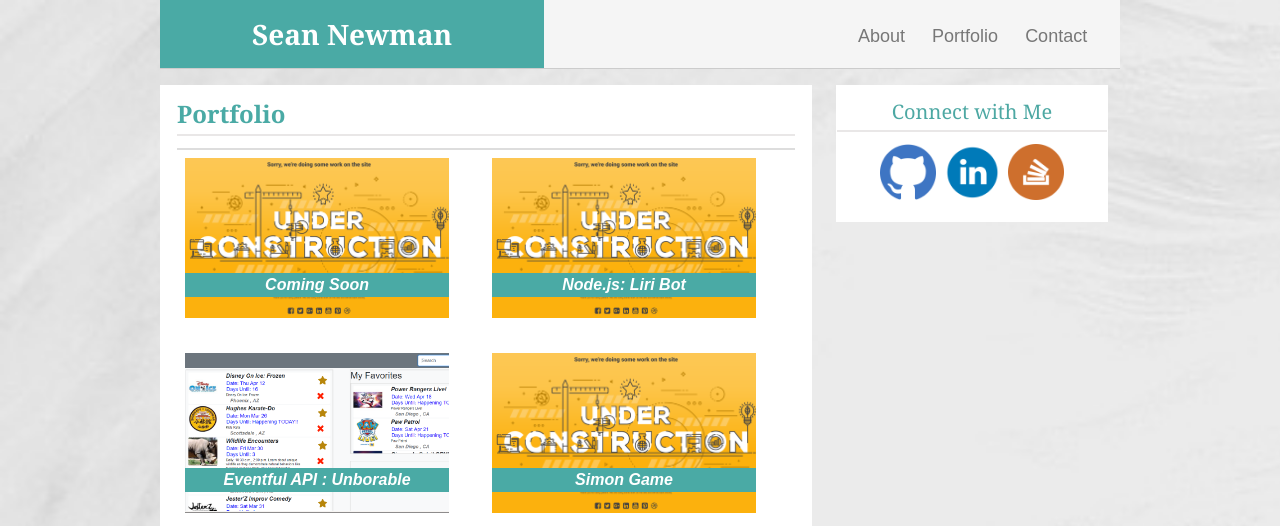
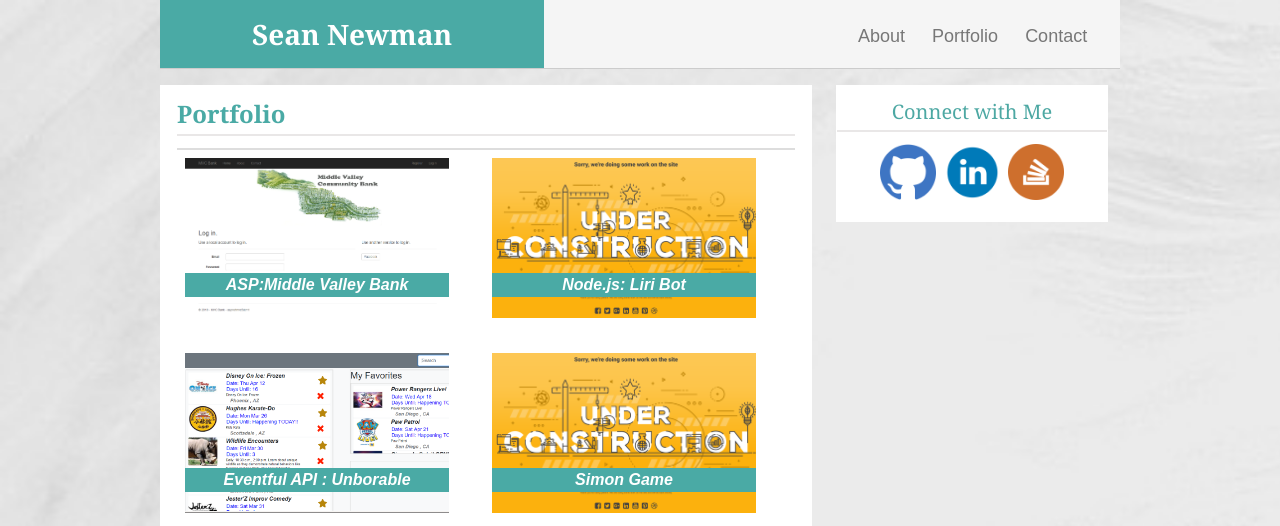
Before and after one commit to seangnewman/seangnewman.github.io, a plain HTML site: page portfolio.html in a window 1280 px wide. Shown: the top 526 px of the page. Drawn offline with Linux system fonts and the light colour scheme.

Commit message:
added automated teller using mvc

```diff
--- a/portfolio.html
+++ b/portfolio.html
@@ -46,11 +46,11 @@
 
                 <div class="portfolioContainer">
                   <div class="portfolioImageContainer">
-                    <a href="#" target="_blank">
-                      <img src="./assets/images/construction.png" alt="Coming Soon">
+                    <a href="https://github.com/seangnewman/AutomatedTellerMachine" target="_blank">
+                      <img src="./assets/images/MVCBank.PNG" alt="ASP Automated Teller">
                     </a>
                     <div class="portfolioLabelContainer">
-                      <p>Coming Soon</p>
+                      <p>ASP:Middle Valley Bank</p>
                     </div>
                   </div>
                   <div class="portfolioImageContainer">
```
Also changed, not shown: assets/images/MVCBank.PNG (added).
